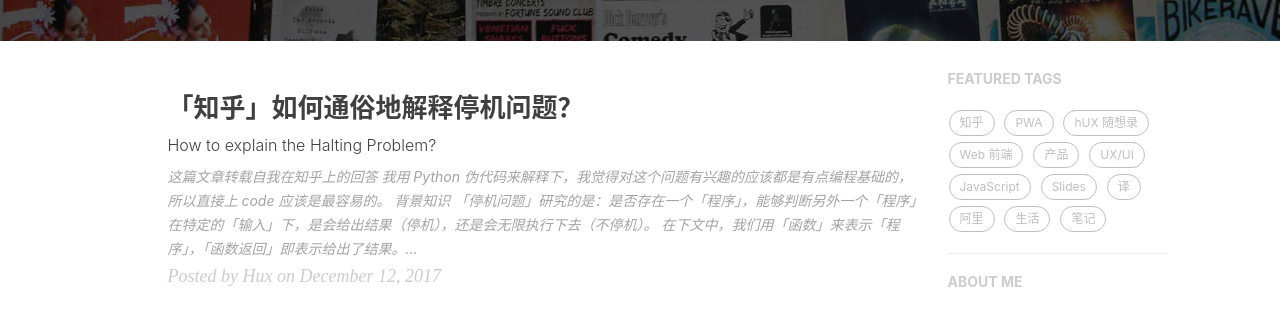
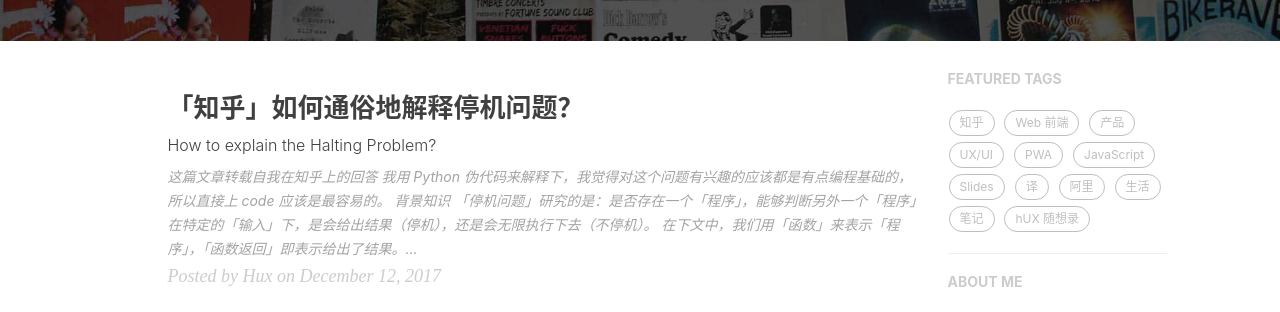
Before and after one commit to q97236143/Huxproh, a Jekyll site: the page built from index.html, in a window 1280 px wide and 900 px high. Shown: the part 377-689 px from the top of the window. Built offline with Jekyll 4.4.1, drawn with Linux system fonts in a browser that asks for light colours; nearby versions of some CDN libraries; the list of posts is cut into pages by our own code; comment, search, counter and statistics services are not loaded.

Commit message:
[bugfix] featured-tags sorted by size etc.

```diff
--- a/_includes/featured-tags.html
+++ b/_includes/featured-tags.html
@@ -10,15 +10,16 @@
     <h5><a href="{{'/archive/' | prepend: site.baseurl }}">FEATURED TAGS</a></h5>
     <div class="tags">
         {% capture tags %}
-        {% for tag in site.tags %}
-            {% if tag[1].size > site.featured-condition-size %}
+        {% comment %}
+            there must be no space between for and if otherwise this tricky sort won't work.
+        {% endcomment %}
+        {% for tag in site.tags %}{% if tag[1].size > site.featured-condition-size %}
                 <a data-sort="{{ site.posts.size | minus: tag[1].size | prepend: '0000' | slice: -4, 4 }}"
                     href="{{ site.baseurl }}/archive/?tag={{ tag[0] | url_encode }}"
                     title="{{ tag[0] }}"
                     rel="{{ tag[1].size }}">{{ tag[0] }}
                 </a>
-            {% endif %}
-        {% endfor %}
+        {% endif %}{% endfor %}
         {% endcapture %}
         {{ tags | split:'</a>' | sort | join:'</a>' }}
 </div>
--- a/_layouts/keynote.html
+++ b/_layouts/keynote.html
@@ -23,7 +23,6 @@ layout: default
 				{{ content }}
 
                 <hr style="visibility: hidden;">
-
                 <ul class="pager">
                     {% if page.previous.url %}
                     <li class="previous">
@@ -42,6 +41,7 @@ layout: default
                     </li>
                     {% endif %}
                 </ul>
+                <hr style="visibility: hidden;">
 
                 {% if site.disqus_username %}
                 <!-- disqus 评论框 start -->
--- a/_layouts/post.html
+++ b/_layouts/post.html
@@ -32,7 +32,6 @@ layout: default
 				{{ content }}
 
                 <hr style="visibility: hidden;">
-
                 <ul class="pager">
                     {% if page.previous.url %}
                     <li class="previous">
@@ -51,7 +50,7 @@ layout: default
                     </li>
                     {% endif %}
                 </ul>
-
+                <hr style="visibility: hidden;">
 
                 {% if site.disqus_username %}
                 <!-- disqus 评论框 start -->
```
Also changed, not shown: README.md.
